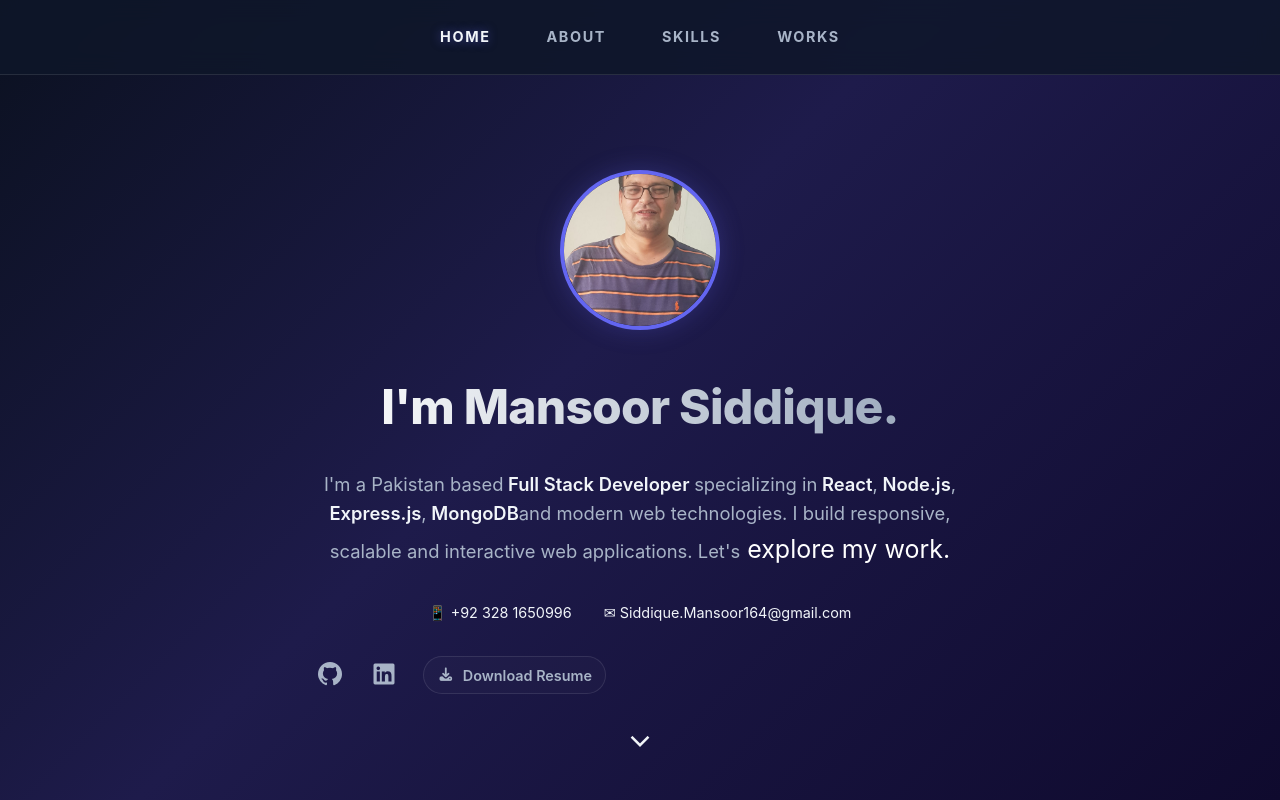
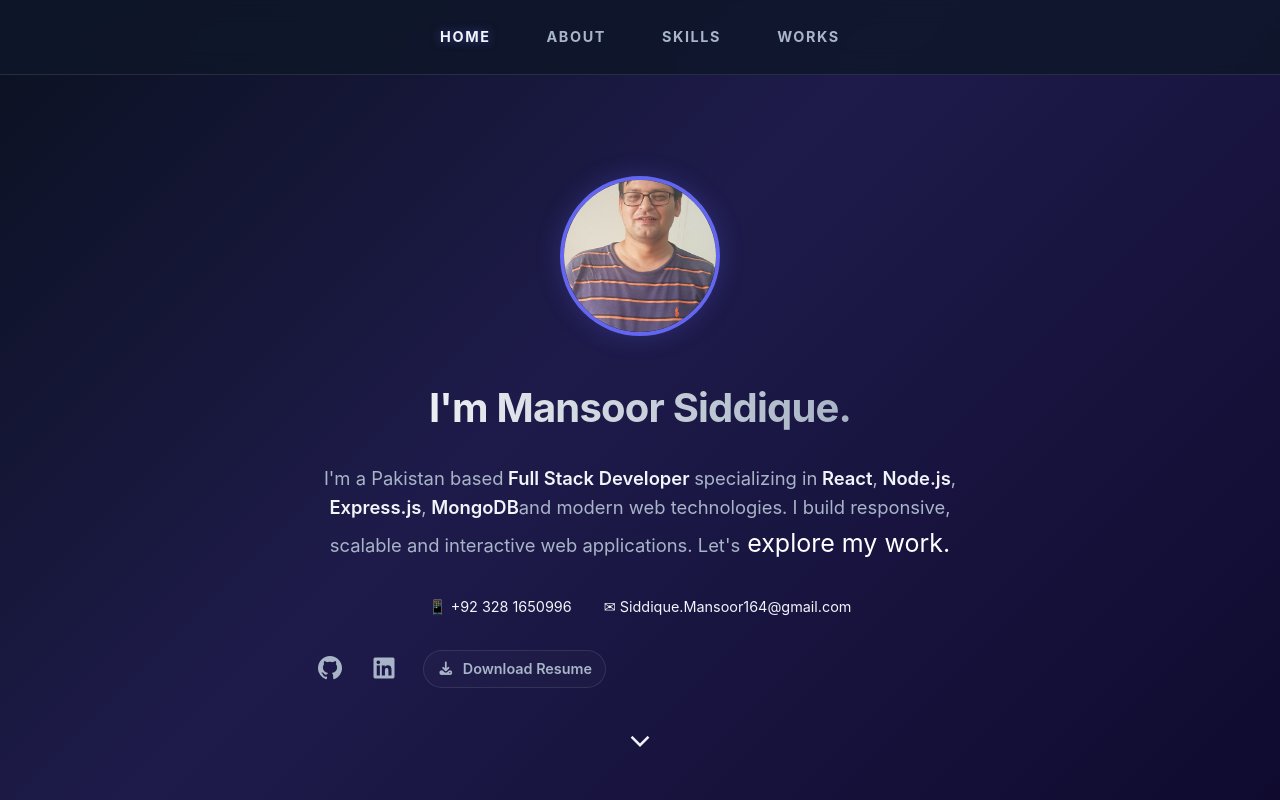
Before and after one commit to wingless-bird/CV, a React (Vite) app: page / in a window 1280 px wide. Shown: the top 800 px of the page. Built offline with nearby package versions, Linux system fonts and the light colour scheme.

Commit message:
H1 Color Change

```diff
--- a/src/App.jsx
+++ b/src/App.jsx
@@ -25,7 +25,9 @@ function App() {
             className="hero-profile"
           />
 
-          <h1>I'm Mansoor Siddique.</h1>
+          <h1 style={{ fontSize: "2.5rem", fontWeight: "bold", color:"white" }}>
+            I'm Mansoor Siddique.
+          </h1>
 
           <p>
             I'm a Pakistan based
```
